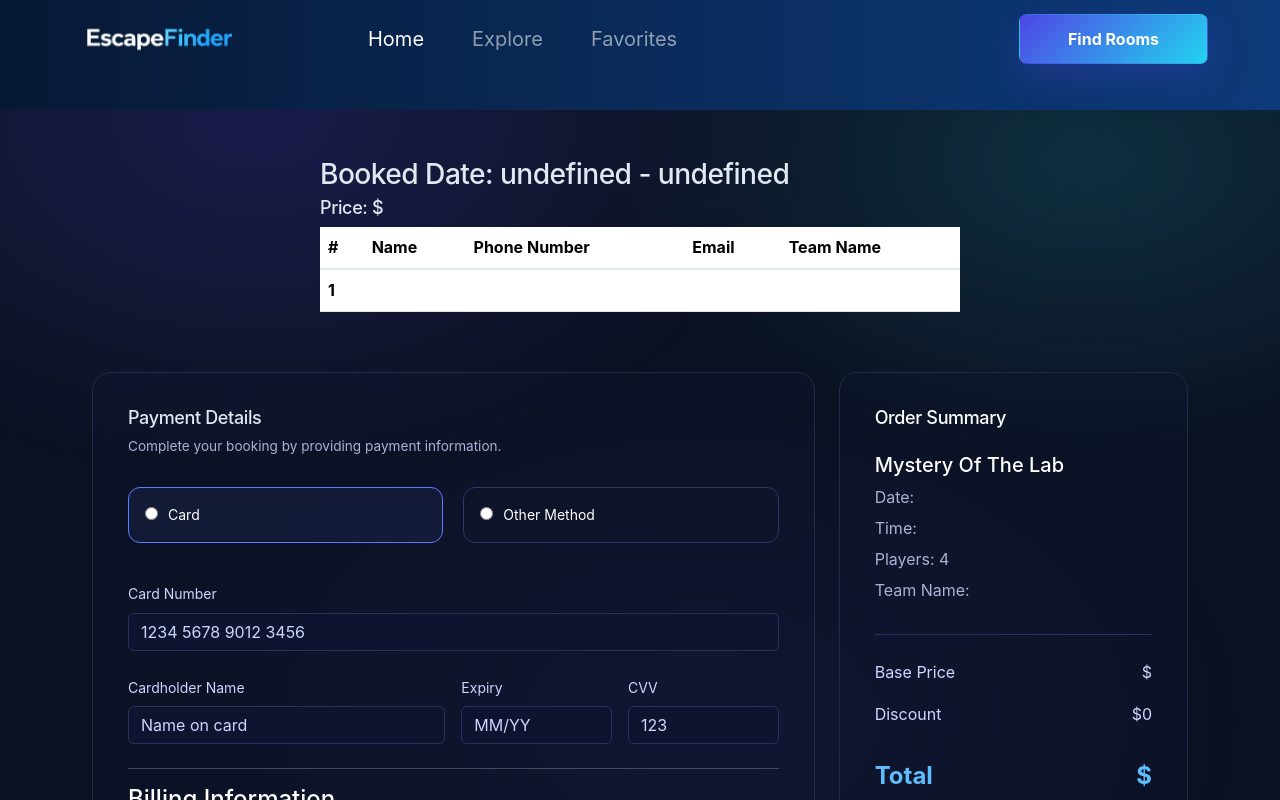
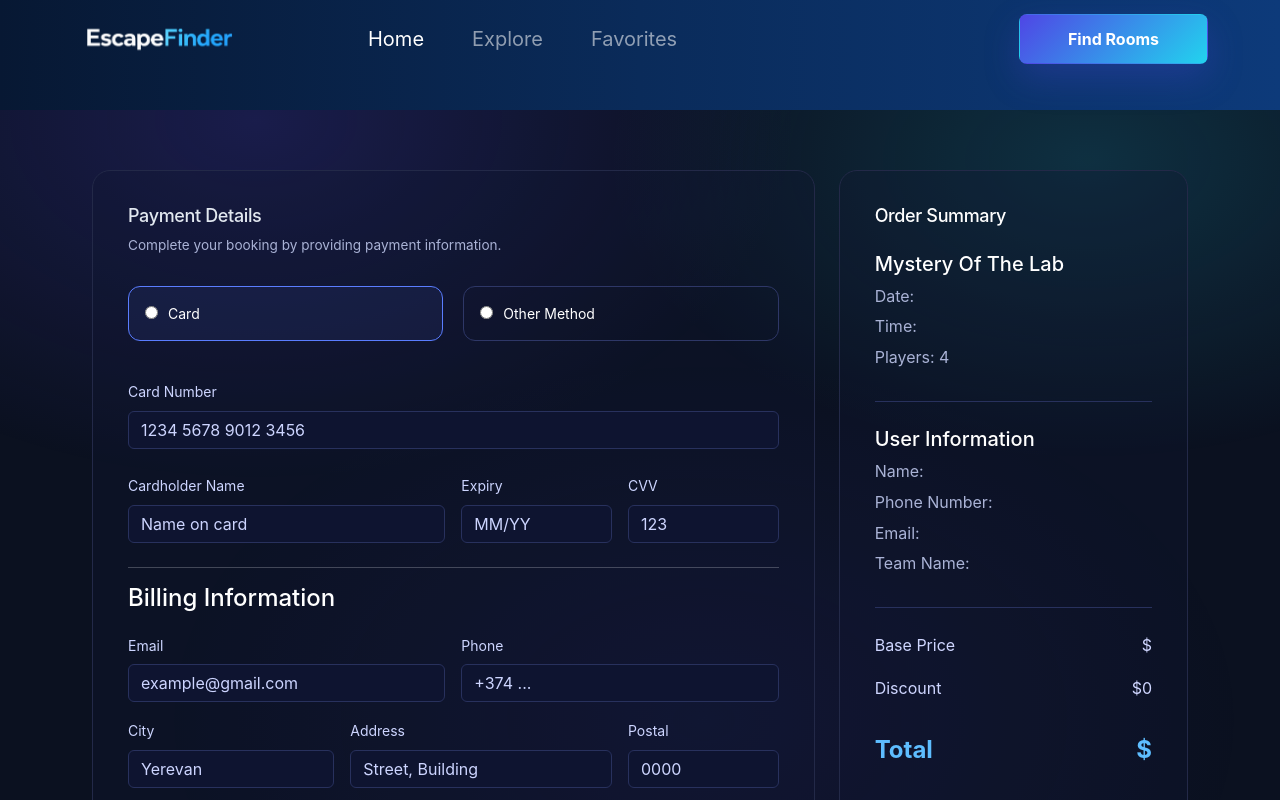
Before and after one commit to kiumars609/escape-finder, a React (Vite) app: page /payment in a window 1280 px wide. Shown: the top 800 px of the page. Built offline with nearby package versions, Linux system fonts and the light colour scheme.

Commit message:
Fix Payment Component

```diff
--- a/src/Pages/Payment/Payment.jsx
+++ b/src/Pages/Payment/Payment.jsx
@@ -9,31 +9,6 @@ export default function Payment() {
   return (
     <>
       <Layout>
-        <section className="col-md-6 my-5 col-11 mx-auto">
-          <h2>Booked Date: {date + " - " + time}</h2>
-          <h3>Price: ${price}</h3>
-          <table className="table">
-            <thead>
-              <tr>
-                <th scope="col">#</th>
-                <th scope="col">Name</th>
-                <th scope="col">Phone Number</th>
-                <th scope="col">Email</th>
-                <th scope="col">Team Name</th>
-              </tr>
-            </thead>
-            <tbody className="table-group-divider">
-              <tr>
-                <th scope="row">1</th>
-                <td>{name}</td>
-                <td>{phone}</td>
-                <td>{email}</td>
-                <td>{teamName}</td>
-              </tr>
-            </tbody>
-          </table>
-        </section>
-
         <section className="container payment-page">
           <div className="row g-4">
             {/* Left Side */}
@@ -178,6 +153,16 @@ export default function Payment() {
                   <p>Time: {time}</p>
 
                   <p>Players: 4</p>
+                </div>
+
+                <div className="user-info">
+                  <h5>User Information</h5>
+
+                  <p>Name: {name}</p>
+
+                  <p>Phone Number: {phone}</p>
+
+                  <p>Email: {email}</p>
 
                   <p>Team Name: {teamName}</p>
                 </div>
--- a/src/Pages/Room/style.css
+++ b/src/Pages/Room/style.css
@@ -704,6 +704,21 @@ hr {
   margin-bottom: 6px;
 }
 
+.user-info {
+  padding-bottom: 25px;
+  border-bottom: 1px solid #28315d;
+  margin-bottom: 25px;
+}
+
+.user-info h5 {
+  color: white;
+}
+
+.user-info p {
+  color: #aab3d6;
+  margin-bottom: 6px;
+}
+
 .price-row,
 .total-row {
   display: flex;
```
